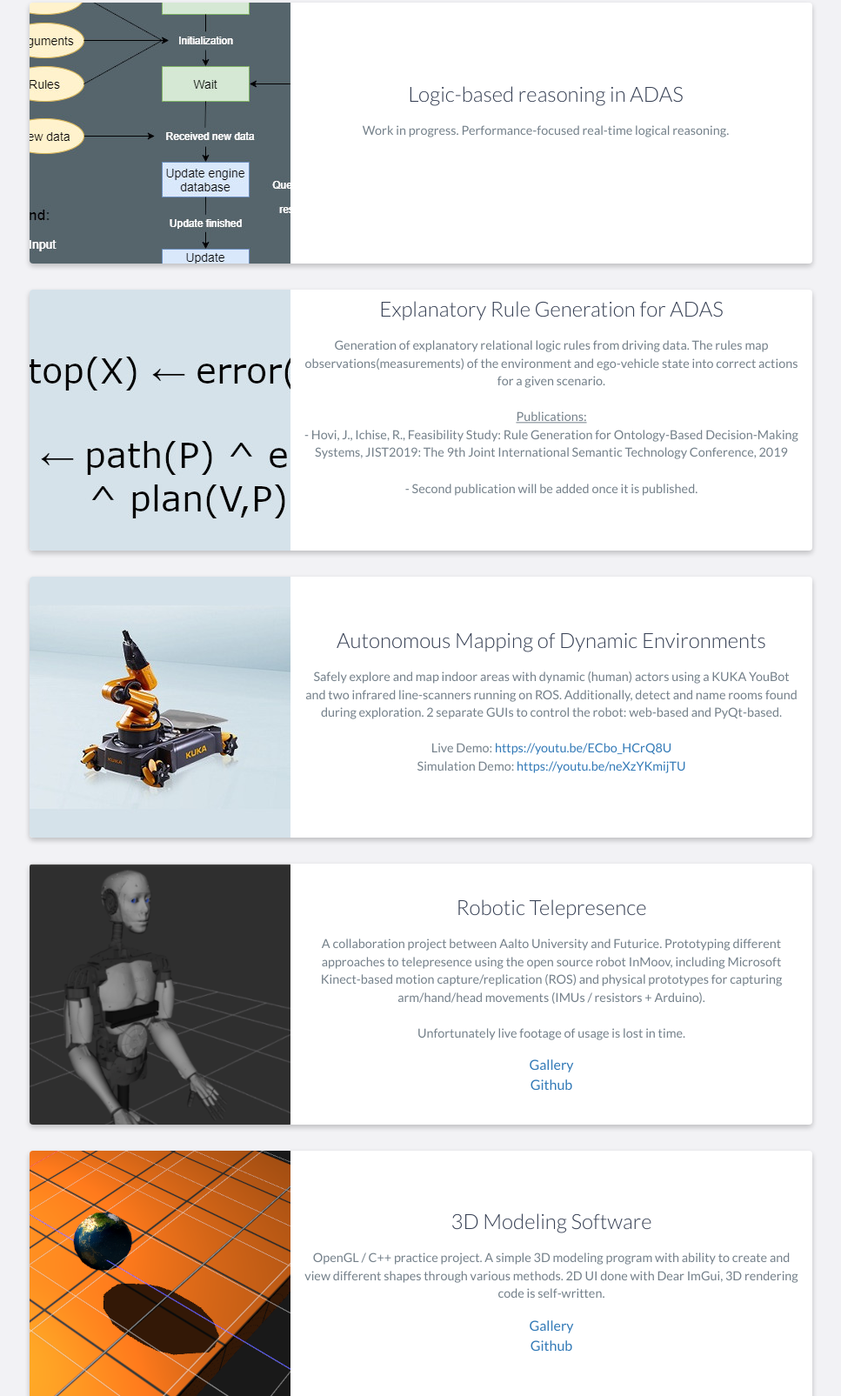
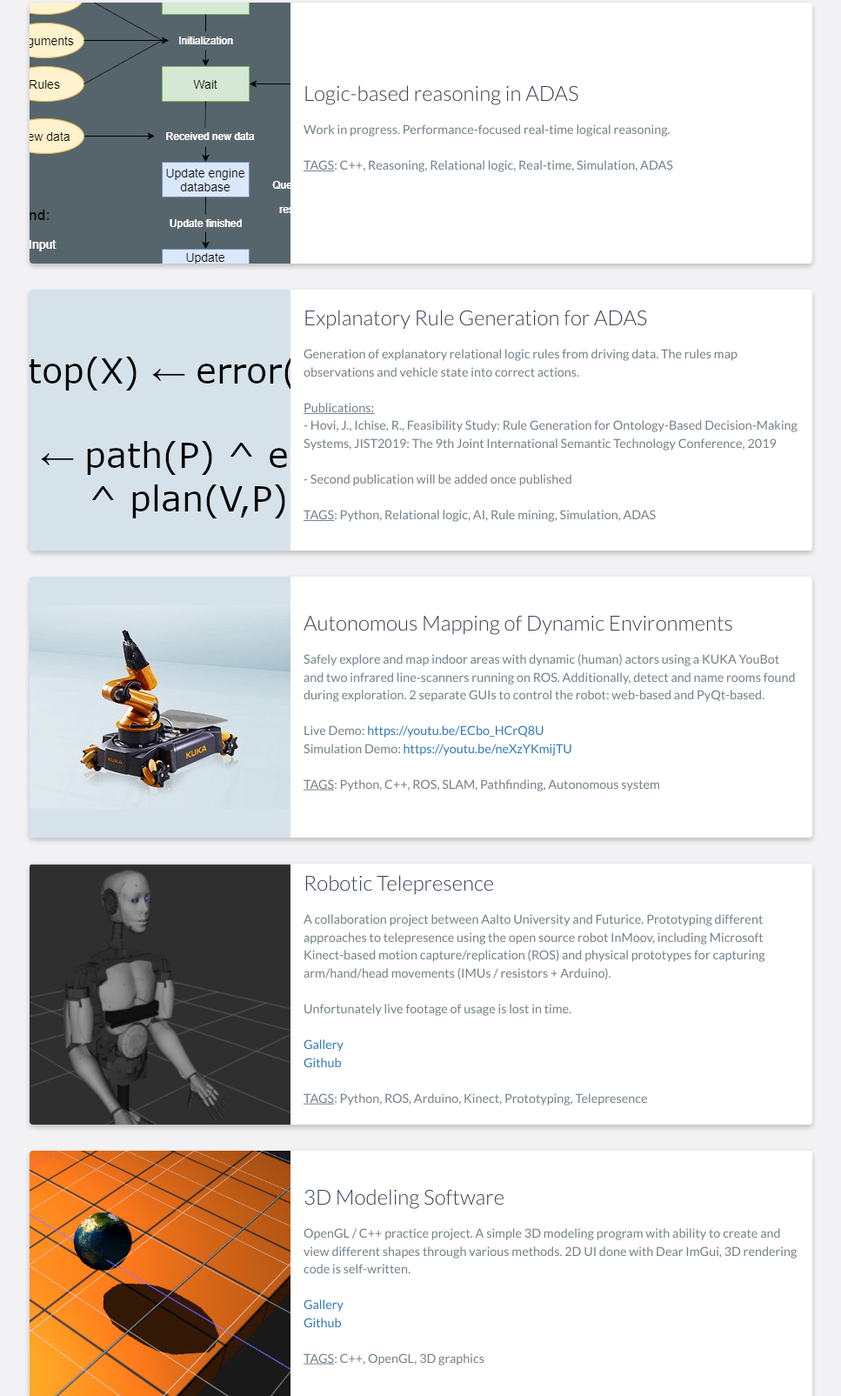
Before and after one commit to juha-hovi/juha-hovi.github.io, a website: page index.html in a window 1280 px wide. Shown: the part 943-2548 px from the top of the page at 87% size, without its empty margins (156-1123 px from the left). Drawn offline with nearby package versions, Linux system fonts and the light colour scheme.

Commit message:
Update index.html

```diff
--- a/index.html
+++ b/index.html
@@ -155,9 +155,12 @@
                     </div>
                     <!-- End .project-image -->
                     <div class="project-info">
-                        <h3>Logic-based reasoning in ADAS</h3>
-                        <p>
-                            Work in progress. Performance-focused real-time logical reasoning.<pre>                                                          </pre>
+                        <h3 align="left">Logic-based reasoning in ADAS</h3>
+                        <p align="left">
+                            Work in progress. Performance-focused real-time logical reasoning.
+                            <br>
+                            <br>
+                            <u>TAGS</u>: C++, Reasoning, Relational logic, Real-time, Simulation, ADAS
                         </p>
                     </div>
                     <!-- End .project-info -->
@@ -170,9 +173,9 @@
                     </div>
                     <!-- End .project-image -->
                     <div class="project-info">
-                        <h3>Explanatory Rule Generation for ADAS</h3>
-                        <p>
-                            Generation of explanatory relational logic rules from driving data. The rules map observations(measurements) of the environment and ego-vehicle state into correct actions for a given scenario.
+                        <h3 align="left">Explanatory Rule Generation for ADAS</h3>
+                        <p align="left">
+                            Generation of explanatory relational logic rules from driving data. The rules map observations and vehicle state into correct actions.
                             <br>
                             <br>
                             <u>Publications:</u>
@@ -180,8 +183,10 @@
                             - Hovi, J., Ichise, R., Feasibility Study: Rule Generation for Ontology-Based Decision-Making Systems, JIST2019: The 9th Joint International Semantic Technology Conference, 2019
                             <br>
                             <br>
-                            - Second publication will be added once it is published.
-                            <pre>                                                          </pre>
+                            - Second publication will be added once published
+                            <br>
+                            <br>
+                            <u>TAGS</u>: Python, Relational logic, AI, Rule mining, Simulation, ADAS
                         </p>
                     </div>
                     <!-- End .project-info -->
@@ -194,14 +199,17 @@
                     </div>
                     <!-- End .project-image -->
                     <div class="project-info">
-                        <h3>Autonomous Mapping of Dynamic Environments</h3>
-                        <p>
+                        <h3 align="left">Autonomous Mapping of Dynamic Environments</h3>
+                        <p align="left">
                             Safely explore and map indoor areas with dynamic (human) actors using a KUKA YouBot and two infrared line-scanners running on ROS. Additionally, detect and name rooms found during exploration. 2 separate GUIs to control the robot: web-based and PyQt-based.
                             <br>
                             <br>
                             Live Demo: <a href="https://youtu.be/ECbo_HCrQ8U">https://youtu.be/ECbo_HCrQ8U</a>
                             <br>
                             Simulation Demo: <a href="https://youtu.be/neXzYKmijTU">https://youtu.be/neXzYKmijTU</a>
+                            <br>
+                            <br>
+                            <u>TAGS</u>: Python, C++, ROS, SLAM, Pathfinding, Autonomous system
                         </p>
                         <!-- <a href="#">View Project</a> -->
                     </div>
@@ -215,16 +223,21 @@
                     </div>
                     <!-- End .project-image -->
                     <div class="project-info">
-                        <h3>Robotic Telepresence</h3>
-                        <p>
+                        <h3 align="left">Robotic Telepresence</h3>
+                        <p align="left">
                             A collaboration project between Aalto University and Futurice. Prototyping different approaches to telepresence using the open source robot InMoov, including Microsoft Kinect-based motion capture/replication (ROS) and physical prototypes for capturing arm/hand/head movements (IMUs / resistors + Arduino).
                             <br>
                             <br>
                             Unfortunately live footage of usage is lost in time.
+                            <br>
+                            <br>
+                            <a href="gal_inmoov.html">Gallery</a>
+                            <br>
+                            <a href="https://github.com/futurice-a-2017">Github</a>
+                            <br>
+                            <br>
+                            <u>TAGS</u>: Python, ROS, Arduino, Kinect, Prototyping, Telepresence
                         </p>
-                        <a href="gal_inmoov.html">Gallery</a>
-                        <br>
-                        <a href="https://github.com/futurice-a-2017">Github</a>
                     </div>
                     <!-- End .project-info -->
                 </div>
@@ -236,13 +249,18 @@
                     </div>
                     <!-- End .project-image -->
                     <div class="project-info">
-                        <h3>3D Modeling Software</h3>
-                        <p>
+                        <h3 align="left">3D Modeling Software</h3>
+                        <p align="left">
                             OpenGL / C++ practice project. A simple 3D modeling program with ability to create and view different shapes through various methods. 2D UI done with Dear ImGui, 3D rendering code is self-written.
+                            <br>
+                            <br>
+                            <a href="gal_3d-model.html">Gallery</a>
+                            <br>
+                            <a href="https://github.com/juha-hovi/Jam3D">Github</a>
+                            <br>
+                            <br>
+                            <u>TAGS</u>: C++, OpenGL, 3D graphics
                         </p>
-                        <a href="gal_3d-model.html">Gallery</a>
-                        <br>
-                        <a href="https://github.com/juha-hovi/Jam3D">Github</a>
                     </div>
                     <!-- End .project-info -->
                 </div>
@@ -254,11 +272,16 @@
                     </div>
                     <!-- End .project-image -->
                     <div class="project-info">
-                        <h3>Carla + Autoware (ROS) integration</h3>
-                        <p>
+                        <h3 align="left">Carla + Autoware (ROS) integration</h3>
+                        <p align="left">
                             A ROS bridge between CARLA-simulator and Autoware (ROS) including using Autoware to map areas from LIDAR data and identifying vehicles in simulated RGB + LIDAR data using Autoware's SSD detector.
+                            <br>
+                            <br>
+                            <a href="gal_carla-autoware.html">Gallery</a>
+                            <br>
+                            <br>
+                            <u>TAGS</u>: Python, ROS, Autoware, Adapter
                         </p>
-                        <a href="gal_carla-autoware.html">Gallery</a>
                     </div>
                     <!-- End .project-info -->
                 </div>
```
